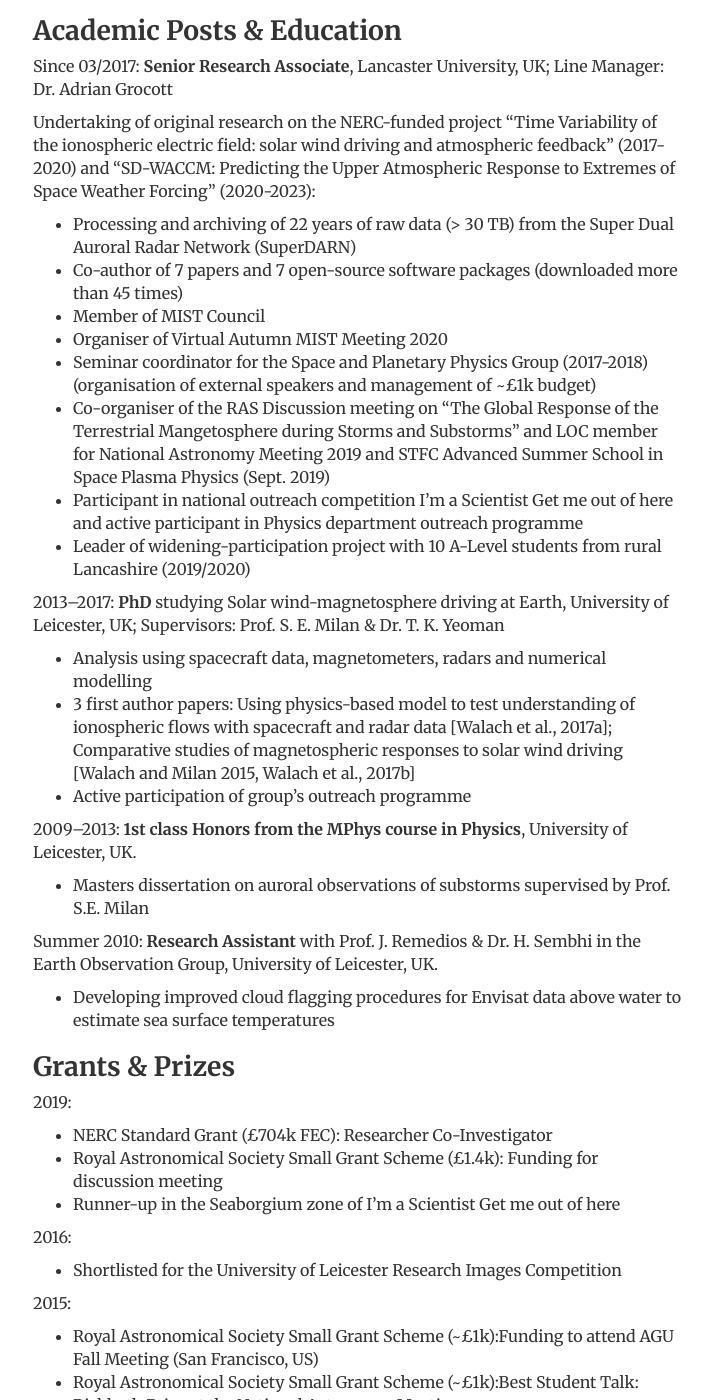
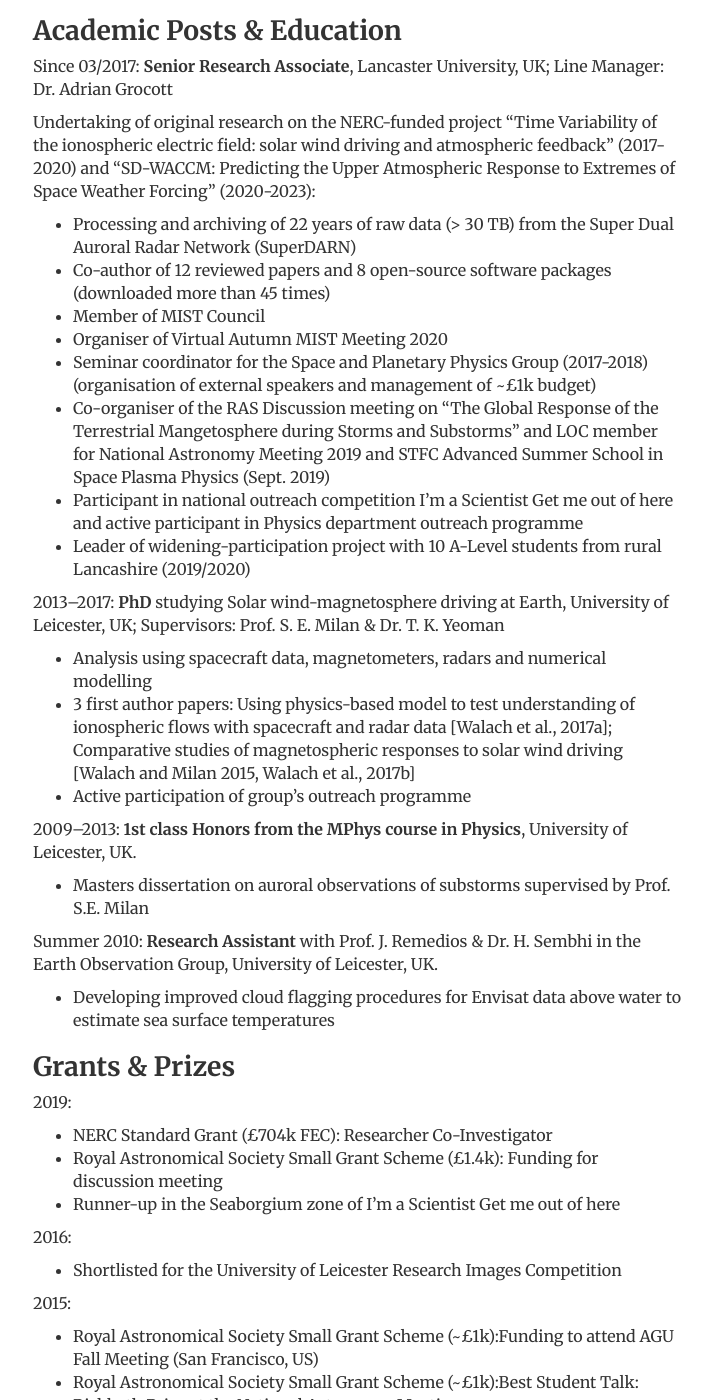
Before and after one commit to mtwalach/mtwalach.github.io, a Jekyll site: the page built from cv/index.html, in a window 1280 px wide and 1400 px high, scrolled down 380 px. Shown: the whole window, without its empty margins (283-995 px from the left). Built offline with Jekyll 4.4.1, drawn with Linux system fonts in a browser that asks for light colours; some of the changed text lies outside the part shown.

```diff
--- a/cv/index.html
+++ b/cv/index.html
@@ -27,7 +27,7 @@ description:   Maria-Theresia Walach // Space plasma physics & planetary science
 					<p>Undertaking of original research on the NERC-funded project “Time Variability of the ionospheric electric field: solar wind driving and atmospheric feedback” (2017-2020) and “SD-WACCM: Predicting the Upper Atmospheric Response to Extremes of Space Weather Forcing” (2020-2023):</p>
 					<ul>
 						<li>Processing and archiving of 22 years of raw data (> 30 TB) from the Super Dual Auroral Radar Network (SuperDARN)</li></li>
-						<li>Co-author of 7 papers and 7 open-source software packages (downloaded more than 45 times)</li>
+						<li>Co-author of 12 reviewed papers and 8 open-source software packages (downloaded more than 45 times)</li>
 						<li>Member of MIST Council</li>
 						<li>Organiser of Virtual Autumn MIST Meeting 2020</li>
 						<li>Seminar coordinator for the Space and Planetary Physics Group (2017-2018) (organisation of external speakers and management of ~£1k budget)</li>
```
Also changed, not shown: other parts of cv/index.html (+2 -1 lines), 3 other files.
